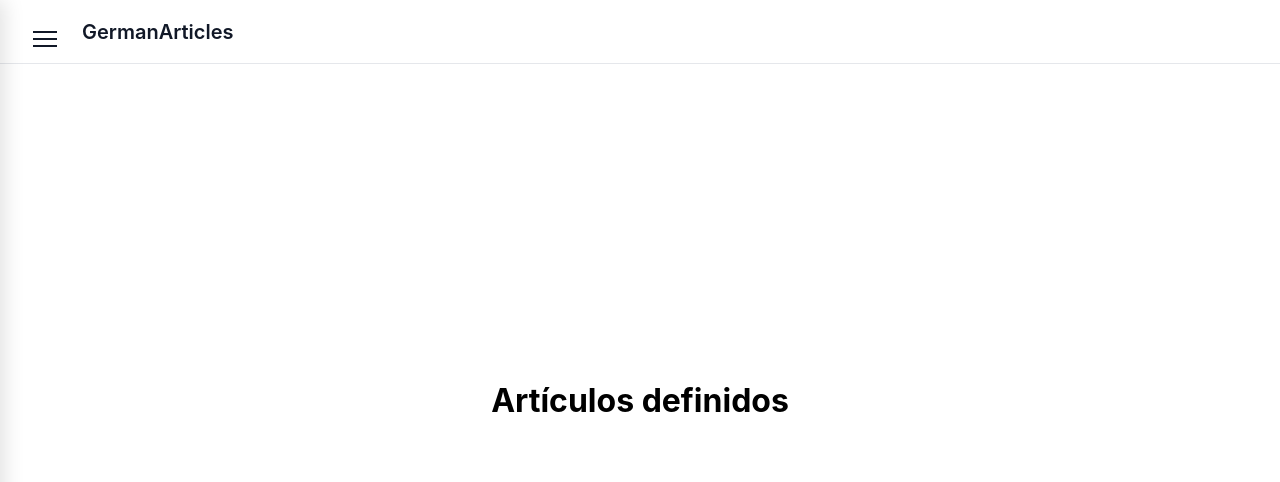
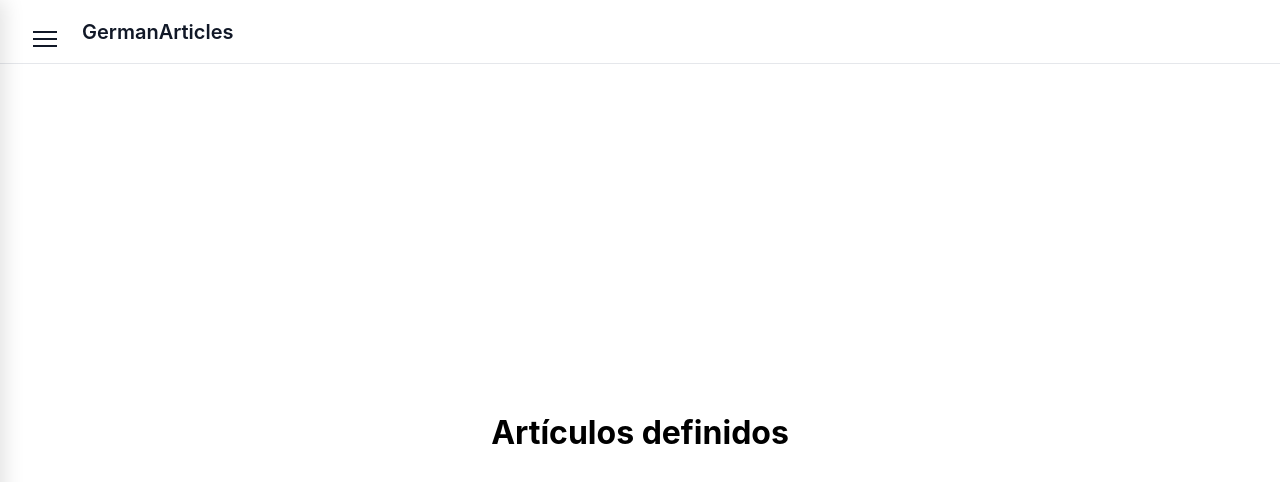
Before and after one commit to JesusVergara89/GermanArticles, a React (Vite) app: page /articulos-definidos in a window 1280 px wide. Shown: the top 482 px of the page. Built offline with nearby package versions, Linux system fonts and the light colour scheme; no server answers.

Commit message:
possitioning the main body accordenly to the header

```diff
--- a/src/Components/Navbar.jsx
+++ b/src/Components/Navbar.jsx
@@ -48,7 +48,7 @@ function Navbar() {
 
         <div className="menu-content">
           <Link to="/" onClick={closeMenu}>
-            Inicio
+            Artikel training
           </Link>
 
           <div className="menu-section">
--- a/src/index.css
+++ b/src/index.css
@@ -17,13 +17,20 @@ button,
 input{
   font-family:inherit;
 }
-.app-container{
-  width:100%;
-  min-height:100dvh;
-  display:flex;
-  flex-direction:column;
-  align-items:center;
-  justify-content:center;
+.app-content {
+  padding-top: 64px;
+  min-height: 100dvh;
+  box-sizing: border-box;
+}
+
+.app-container {
+  width: 100%;
+  min-height: calc(100dvh - 64px);
+  display: flex;
+  flex-direction: column;
+  align-items: center;
+  justify-content: center;
+  box-sizing: border-box;
 }
 .buy-coffee{
   margin-top:30px;
```
